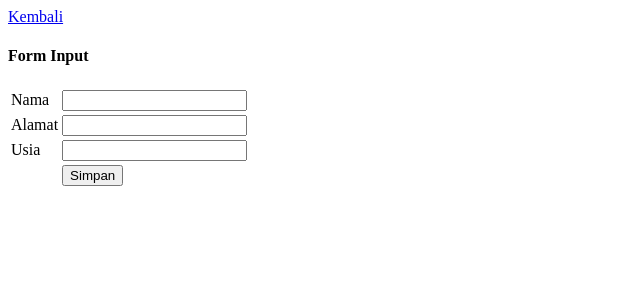
After one commit to budiali/belajar-oop-php, a PHP site: page /form_input.php in a window 1280 px wide. The commit adds this page. Shown: the top 300 px of the page, without its empty margins (0-640 px from the left). Run offline with PHP 8.4, Linux system fonts and the light colour scheme.

Commit message:
added create data

```diff
--- a/class/database.php
+++ b/class/database.php
@@ -6,6 +6,7 @@ class Database{
     var $uname = "root";
     var $password = "";
     var $db = "malasngoding";
+
 
     function __construct()
     {
@@ -33,6 +34,11 @@ class Database{
         return $hasil;
     }
 
+    function input($nama, $alamat, $usia){
+        $koneksi = $this->connection_db();
+        mysqli_query($koneksi, "insert into user values('','$nama', '$alamat', '$usia')");
+    }
+
 }
 
 // $newDb = new Database();
--- /dev/null
+++ b/form_input.php
@@ -0,0 +1,35 @@
+<!DOCTYPE html>
+<html lang="en">
+<head>
+    <meta charset="UTF-8">
+    <meta http-equiv="X-UA-Compatible" content="IE=edge">
+    <meta name="viewport" content="width=device-width, initial-scale=1.0">
+    <title>Form Input</title>
+</head>
+<body>
+    <a href="tampil_data.php">Kembali</a>
+    <h4>Form Input</h4>
+
+    <form action="proses.php?aksi=tambah_data" method="post">
+    <table>
+        <tr>
+            <td>Nama</td>
+            <td><input type="text" name="nama"></td>
+        </tr>
+        <tr>
+            <td>Alamat</td>
+            <td><input type="text" name="alamat"></td>
+        </tr>
+        <tr>
+            <td>Usia</td>
+            <td><input type="text" name="usia"></td>
+        </tr>
+        <tr>
+            <td></td>
+            <td><input type="submit" value="Simpan"></td>
+        </tr>
+    </table>
+    </form>
+
+</body>
+</html>
--- a/tampil_data.php
+++ b/tampil_data.php
@@ -10,7 +10,7 @@ $db = new Database();
     <title>Document</title>
 </head>
 <body>
-
+    <a href="form_input.php">Tambah Data</a>
     <table>
         <tr>
             <td>nama</td>
```
Also changed, not shown: proses.php (added, +12 -0 lines).
